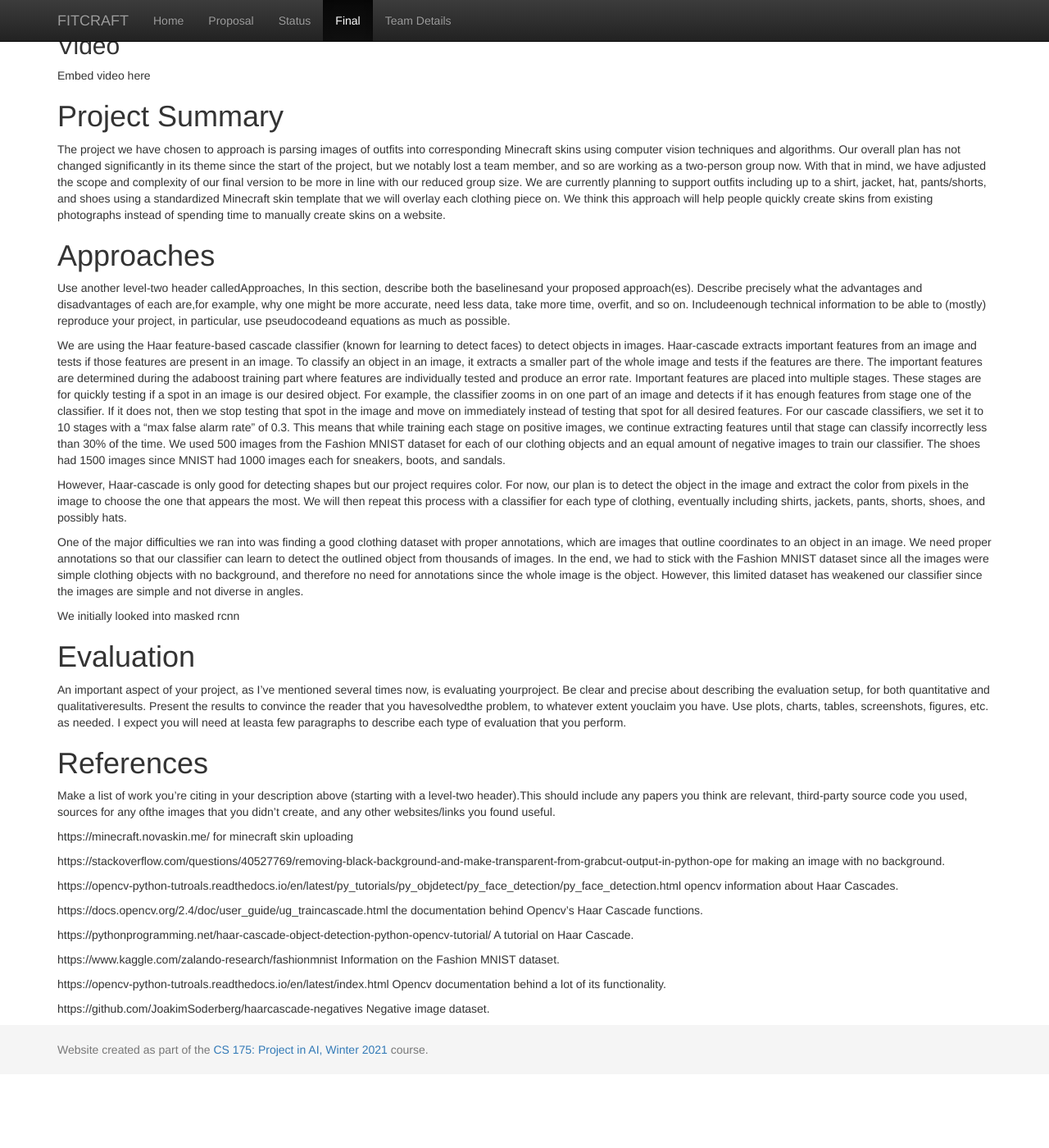
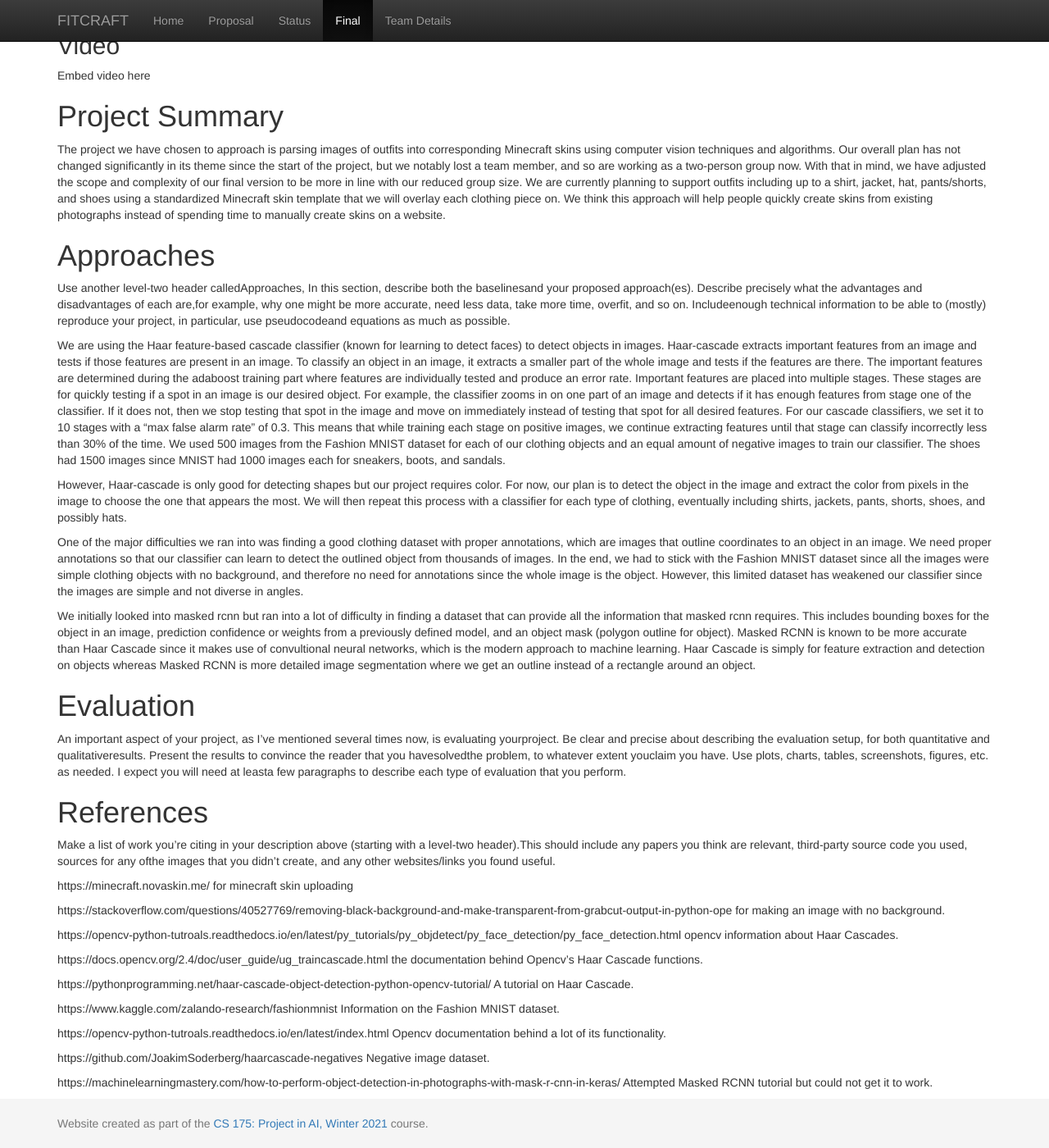
Before and after one commit to j-lee-88/FITCRAFT, a Jekyll site: the page built from docs/final.md, in a window 1280 px wide and 1400 px high, scrolled down 134 px. Shown: the whole window at 82% size. Built offline with Jekyll 4.4.1, drawn with Linux system fonts in a browser that asks for light colours; before the commit the page ends 1444 px from its top, so only the background shows below that.

Commit message:
Update final.md

```diff
--- a/docs/final.md
+++ b/docs/final.md
@@ -18,7 +18,7 @@ However, Haar-cascade is only good for detecting shapes but our project requires
 
 One of the major difficulties we ran into was finding a good clothing dataset with proper annotations, which are images that outline coordinates to an object in an image. We need proper annotations so that our classifier can learn to detect the outlined object from thousands of images. In the end, we had to stick with the Fashion MNIST dataset since all the images were simple clothing objects with no background, and therefore no need for annotations since the whole image is the object. However, this limited dataset has weakened our classifier since the images are simple and not diverse in angles.
 
-We initially looked into masked rcnn
+We initially looked into masked rcnn but ran into a lot of difficulty in finding a dataset that can provide all the information that masked rcnn requires. This includes bounding boxes for the object in an image, prediction confidence or weights from a previously defined model, and an object mask (polygon outline for object). Masked RCNN is known to be more accurate than Haar Cascade since it makes use of convultional neural networks, which is the modern approach to machine learning. Haar Cascade is simply for feature extraction and detection on objects whereas Masked RCNN is more detailed image segmentation where we get an outline instead of a rectangle around an object.
 
 # Evaluation
 An important aspect of your project, as I’ve mentioned several times now, is evaluating yourproject. Be clear and precise about describing the evaluation setup, for both quantitative and qualitativeresults. Present the results to convince the reader that you havesolvedthe problem, to whatever extent youclaim you have. Use plots, charts, tables, screenshots, figures, etc. as needed. I expect you will need at leasta few paragraphs to describe each type of evaluation that you perform.
@@ -41,3 +41,5 @@ https://www.kaggle.com/zalando-research/fashionmnist Information on the Fashion
 https://opencv-python-tutroals.readthedocs.io/en/latest/index.html Opencv documentation behind a lot of its functionality.
 
 https://github.com/JoakimSoderberg/haarcascade-negatives Negative image dataset.
+
+https://machinelearningmastery.com/how-to-perform-object-detection-in-photographs-with-mask-r-cnn-in-keras/ Attempted Masked RCNN tutorial but could not get it to work.
```
